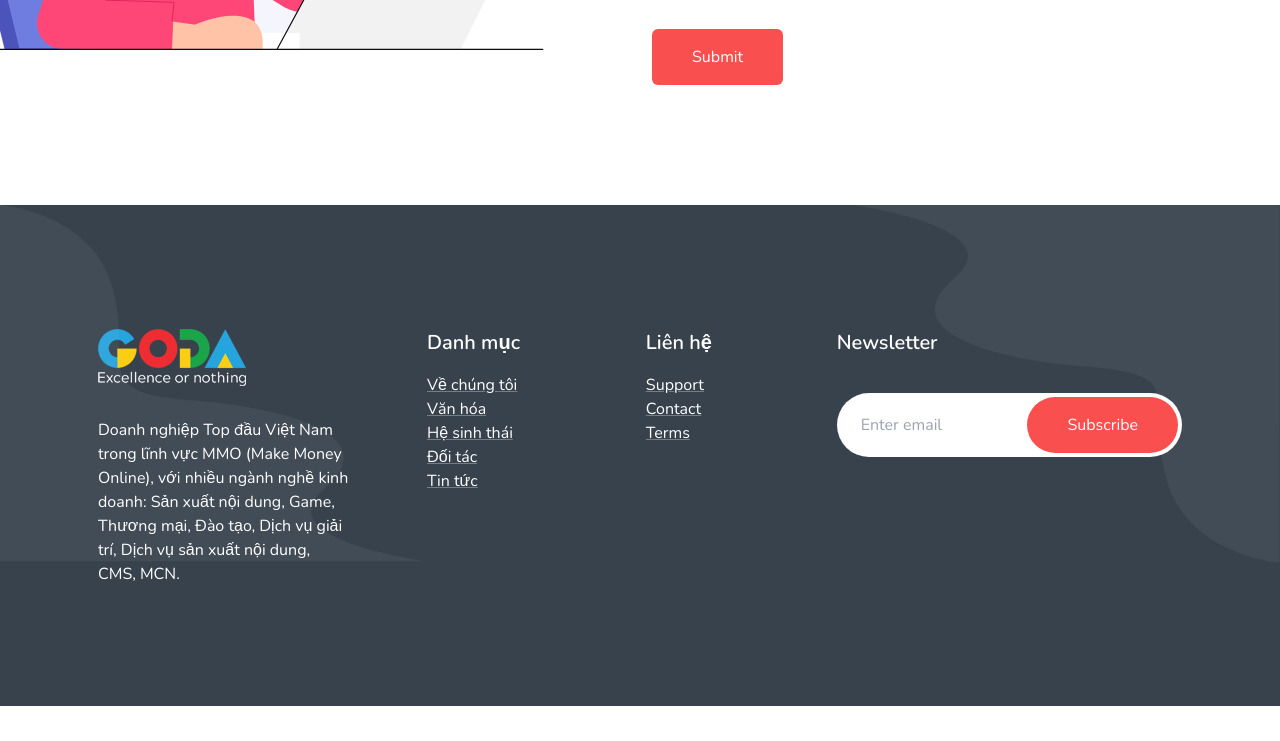
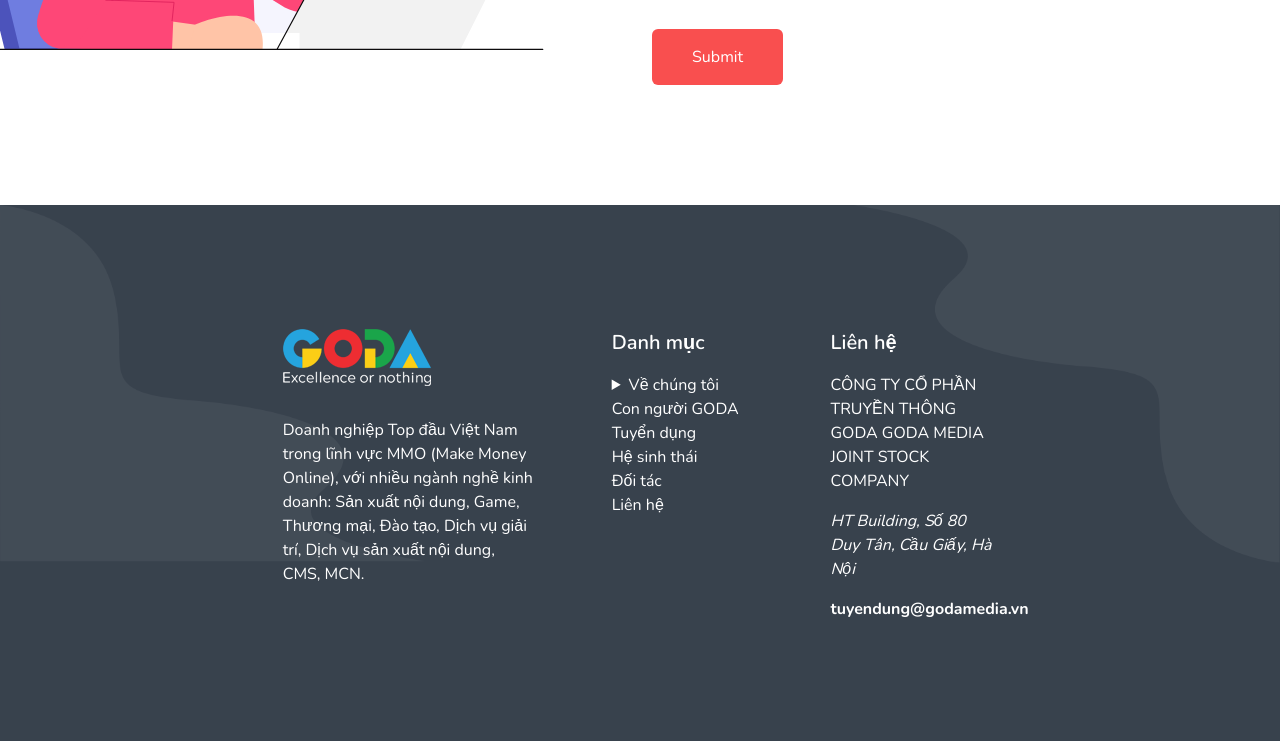
Before and after one commit to dathoangquoc/godamedia, an Astro site: page / in a window 1280 px wide. Shown: the part 6478-7219 px from the top of the page. Before the commit the page ends 7184 px from the top, so only its background shows below. Built offline with nearby package versions, Linux system fonts and the light colour scheme; Astro itself is replaced by a stand-in of ours; a web font is replaced by a local one.

Commit message:
updaet footer

```diff
--- a/src/components/Footer.astro
+++ b/src/components/Footer.astro
@@ -42,42 +42,38 @@ const today = new Date();
 							>
 								Danh mục
 							</h2>
-							<ul class="link pt-4">
+							<ul class="pt-4 text-white">
 								<li>
-									<a
-										href="#"
-										class="text-white mt-4 hover:text-theme-color"
-										>Về chúng tôi</a
-									>
+									<details>
+										<summary>Về chúng tôi</summary>
+										<ul class="">
+											<li>
+												<a href="#intro">Giới thiệu</a>
+											</li>
+											<li>
+												<a href="#vision">Tầm nhin</a>
+											</li>
+											<li>
+												<a href="#vision">Sứ mệnh</a>
+											</li>
+											<li>
+												<a href="#about"
+													>Giá trị cốt lõi</a
+												>
+											</li>
+											<li>
+												<a href="#team"
+													>Đội ngũ lãnh đạo</a
+												>
+											</li>
+										</ul>
+									</details>
 								</li>
-								<li>
-									<a
-										href="#"
-										class="text-white mt-4 hover:text-theme-color"
-										>Văn hóa</a
-									>
-								</li>
-								<li>
-									<a
-										href="#"
-										class="text-white mt-4 hover:text-theme-color"
-										>Hệ sinh thái</a
-									>
-								</li>
-								<li>
-									<a
-										href="#"
-										class="text-white mt-4 hover:text-theme-color"
-										>Đối tác</a
-									>
-								</li>
-								<li>
-									<a
-										href="#"
-										class="text-white mt-4 hover:text-theme-color"
-										>Tin tức</a
-									>
-								</li>
+								<li><a>Con người GODA</a></li>
+								<li><a>Tuyển dụng</a></li>
+								<li><a href="#services">Hệ sinh thái</a></li>
+								<li><a href="#partner">Đối tác</a></li>
+								<li><a href="#contact">Liên hệ</a></li>
 							</ul>
 						</div>
 						<!-- footer link -->
@@ -87,55 +83,20 @@ const today = new Date();
 							>
 								Liên hệ
 							</h2>
-							<ul class="link pt-4">
-								<li>
-									<a
-										href="#"
-										class="text-white mt-4 hover:text-theme-color"
-										>Support</a
-									>
-								</li>
-								<li>
-									<a
-										href="#"
-										class="text-white mt-4 hover:text-theme-color"
-										>Contact</a
-									>
-								</li>
-								<li>
-									<a
-										href="#"
-										class="text-white mt-4 hover:text-theme-color"
-										>Terms</a
-									>
-								</li>
-							</ul>
+							<p class="pt-4 text-white">
+								CÔNG TY CỔ PHẦN TRUYỀN THÔNG GODA GODA MEDIA
+								JOINT STOCK COMPANY
+							</p>
+							<p class="pt-4 text-white italic">
+								HT Building, Số 80 Duy Tân, Cầu Giấy, Hà Nội
+							</p>
+							<p class="pt-4 text-white font-bold">
+								tuyendung@godamedia.vn
+							</p>
 						</div>
 						<!-- footer link -->
 					</div>
 					<!-- footer link wrapper -->
-				</div>
-				<div class="w-full md:w-2/3 lg:w-4/12">
-					<div class="footer_subscribe mt-13 mx-3">
-						<h2
-							class="footer_title text-xl font-semibold text-white"
-						>
-							Newsletter
-						</h2>
-						<div class="subscribe_form text-right mt-9 relative">
-							<form action="#">
-								<input
-									type="text"
-									placeholder="Enter email"
-									class="w-full py-5 px-6 bg-white text-black rounded-full border-none"
-								/>
-								<button class="main-btn subscribe-btn"
-									>Subscribe</button
-								>
-							</form>
-						</div>
-					</div>
-					<!-- footer subscribe -->
 				</div>
 			</div>
 			<!-- row -->
--- a/src/styles/global.css
+++ b/src/styles/global.css
@@ -10,3 +10,12 @@
 .menu-horizontal > li:not(.menu-title) > details > ul {
     @apply ms-[-60px] md:ms-0
 }
+
+/* Hover footer link */
+.footer_link_wrapper a, li {
+    @apply  hover:text-theme-color
+}
+
+.footer_link_wrapper li > a {
+    @apply text-white hover:text-theme-color
+}
```
